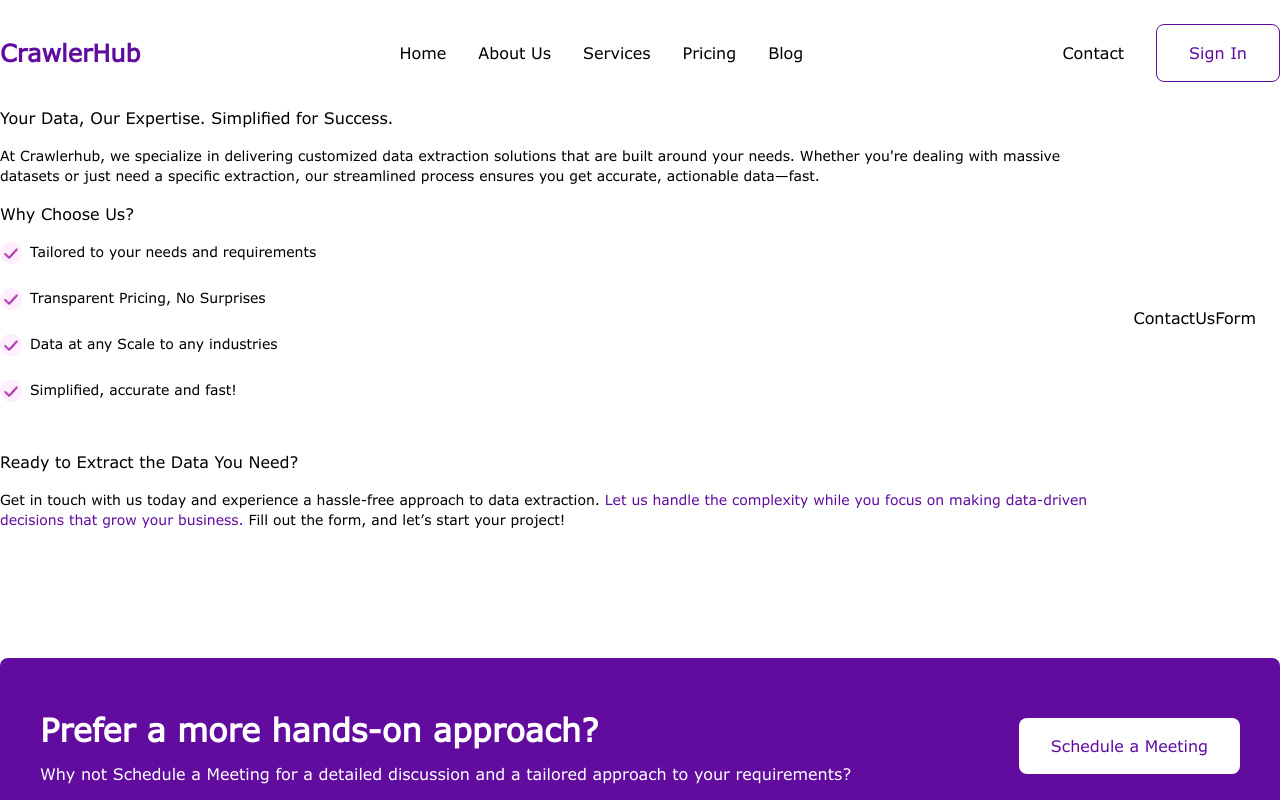
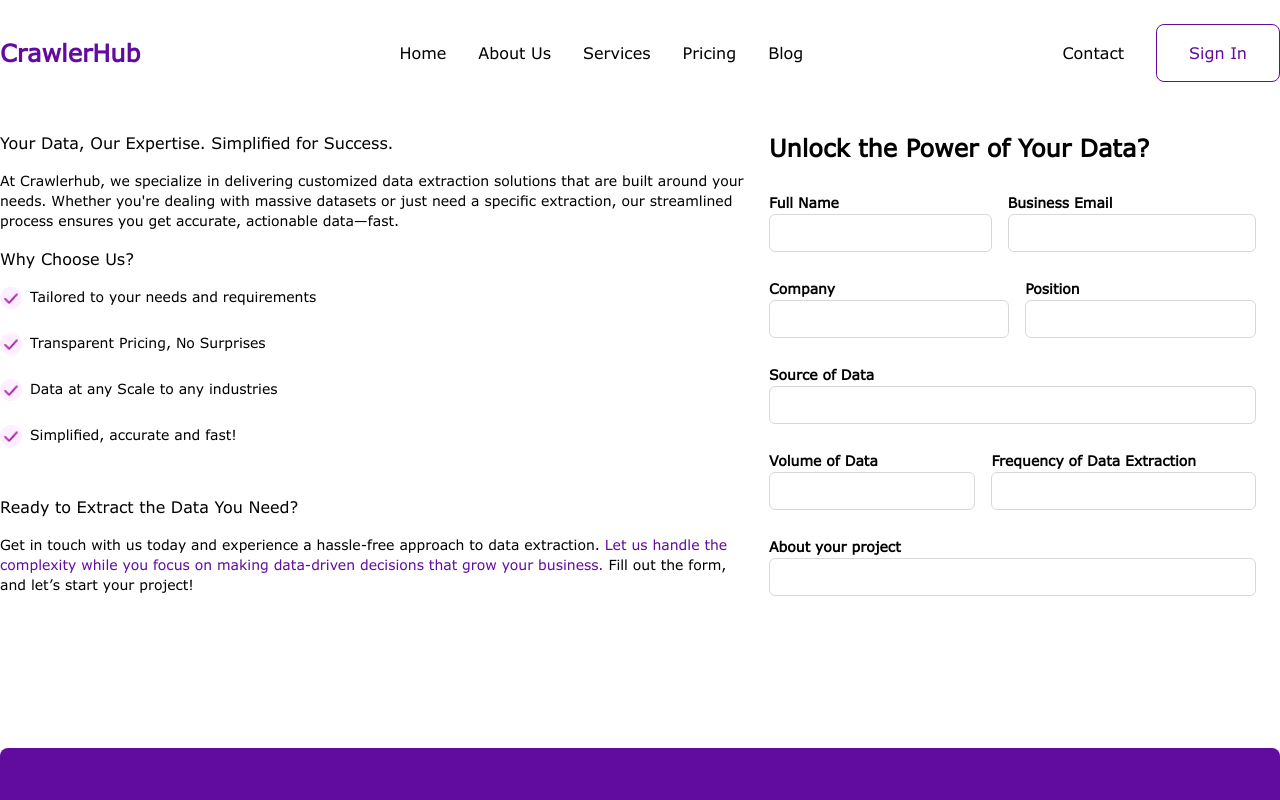
Before and after one commit to beecodeguy/crawlhub, a Next.js app: page /contact-us in a window 1280 px wide. Shown: the top 800 px of the page. Built offline with nearby package versions, Linux system fonts and the light colour scheme.

Commit message:
working on contact-us form

```diff
--- a/src/app/(webpage)/contact-us/_components/contact-us-form.tsx
+++ b/src/app/(webpage)/contact-us/_components/contact-us-form.tsx
@@ -1,7 +1,51 @@
+import { Input } from "@/components/ui/input";
+import { Label } from "@/components/ui/label";
 import React from "react";
 
 const ContactUsForm = () => {
-  return <div className="p-3 bg-white">ContactUsForm</div>;
+  return (
+    <div className="p-3 bg-white flex flex-col gap-3 w-full justify-center">
+      <span className="typography-h4">Unlock the Power of Your Data?</span>
+      <div className="flex gap-2">
+        <div>
+          <Label>Full Name</Label>
+          <Input />
+        </div>
+        <div>
+          <Label>Business Email</Label>
+          <Input />
+        </div>
+      </div>
+      <div className="flex gap-2">
+        <div>
+          <Label>Company</Label>
+          <Input />
+        </div>
+        <div>
+          <Label>Position</Label>
+          <Input />
+        </div>
+      </div>
+      <div>
+        <Label>Source of Data</Label>
+        <Input />
+      </div>
+      <div className="flex gap-2">
+        <div>
+          <Label>Volume of Data</Label>
+          <Input />
+        </div>
+        <div>
+          <Label>Frequency of Data Extraction</Label>
+          <Input />
+        </div>
+      </div>
+      <div>
+        <Label>About your project</Label>
+        <Input />
+      </div>
+    </div>
+  );
 };
 
 export default ContactUsForm;
```
